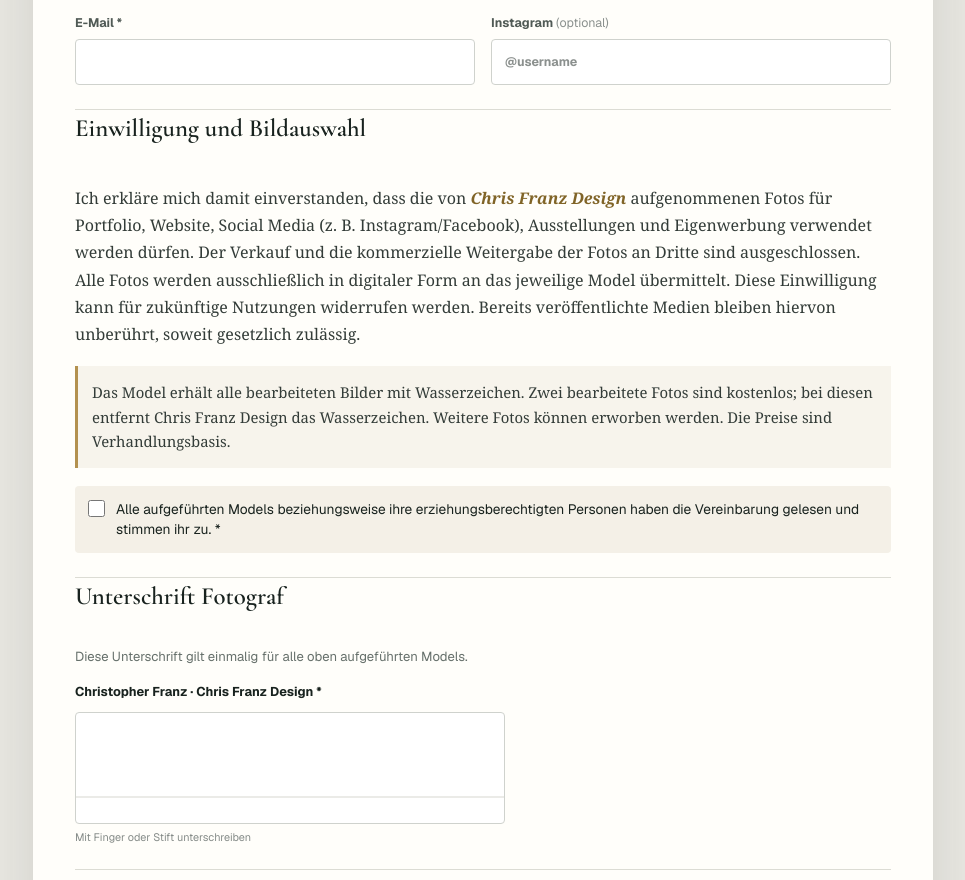
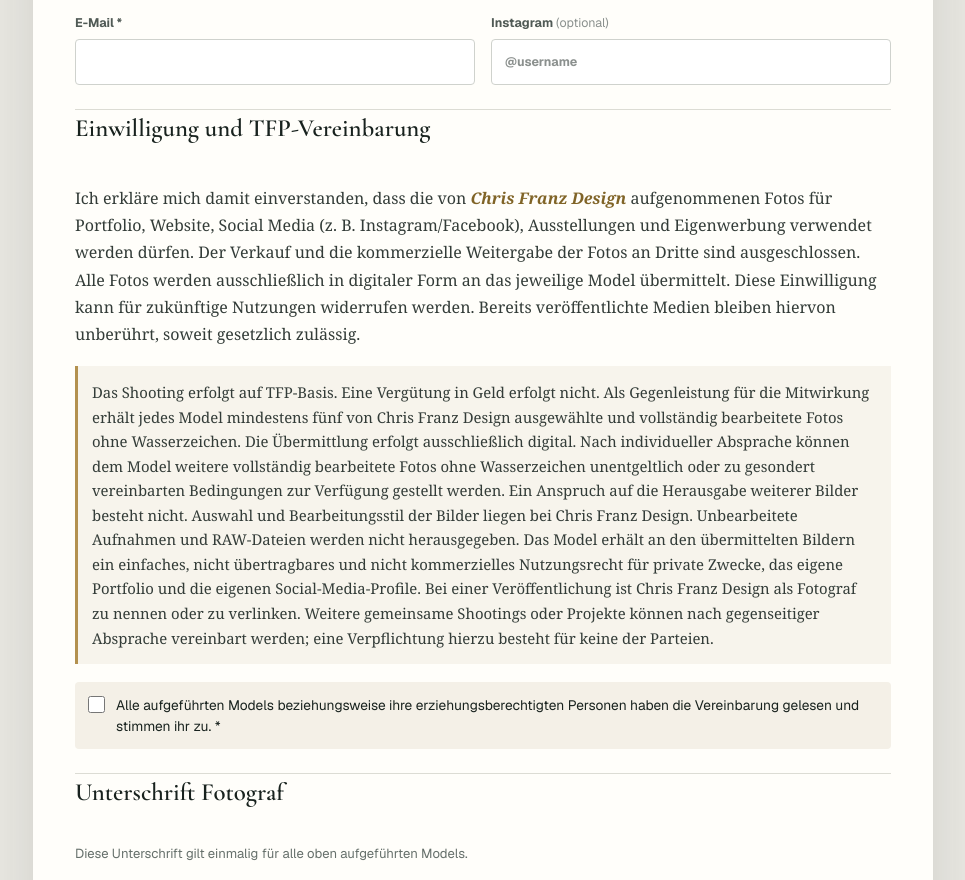
Before and after one commit to cranker84cf-droid/Model-Release, a Next.js app: page / in a window 1280 px wide. Shown: the part 822-1702 px from the top of the page, without its empty margins (157-1122 px from the left). Built offline with nearby package versions, Linux system fonts and the light colour scheme.

Commit message:
Add files via upload

```diff
--- a/app/page.tsx
+++ b/app/page.tsx
@@ -20,7 +20,7 @@ type ModelData = {
 };
 
 const consentText = "Ich erkläre mich damit einverstanden, dass die von Chris Franz Design aufgenommenen Fotos für Portfolio, Website, Social Media (z. B. Instagram/Facebook), Ausstellungen und Eigenwerbung verwendet werden dürfen. Der Verkauf und die kommerzielle Weitergabe der Fotos an Dritte sind ausgeschlossen. Alle Fotos werden ausschließlich in digitaler Form an das jeweilige Model übermittelt. Diese Einwilligung kann für zukünftige Nutzungen widerrufen werden. Bereits veröffentlichte Medien bleiben hiervon unberührt, soweit gesetzlich zulässig.";
-const imageTerms = "Das Model erhält alle bearbeiteten Bilder mit Wasserzeichen. Zwei bearbeitete Fotos sind kostenlos; bei diesen entfernt Chris Franz Design das Wasserzeichen. Weitere Fotos können erworben werden. Die Preise sind Verhandlungsbasis.";
+const imageTerms = "Das Shooting erfolgt auf TFP-Basis. Eine Vergütung in Geld erfolgt nicht. Als Gegenleistung für die Mitwirkung erhält jedes Model mindestens fünf von Chris Franz Design ausgewählte und vollständig bearbeitete Fotos ohne Wasserzeichen. Die Übermittlung erfolgt ausschließlich digital. Nach individueller Absprache können dem Model weitere vollständig bearbeitete Fotos ohne Wasserzeichen unentgeltlich oder zu gesondert vereinbarten Bedingungen zur Verfügung gestellt werden. Ein Anspruch auf die Herausgabe weiterer Bilder besteht nicht. Auswahl und Bearbeitungsstil der Bilder liegen bei Chris Franz Design. Unbearbeitete Aufnahmen und RAW-Dateien werden nicht herausgegeben. Das Model erhält an den übermittelten Bildern ein einfaches, nicht übertragbares und nicht kommerzielles Nutzungsrecht für private Zwecke, das eigene Portfolio und die eigenen Social-Media-Profile. Bei einer Veröffentlichung ist Chris Franz Design als Fotograf zu nennen oder zu verlinken. Weitere gemeinsame Shootings oder Projekte können nach gegenseitiger Absprache vereinbart werden; eine Verpflichtung hierzu besteht für keine der Parteien.";
 const emailPattern = /^[^\s@]+@[^\s@]+\.[^\s@]+$/;
 
 function newModel(index: number): ModelData {
@@ -180,7 +180,7 @@ export default function Home() {
     pdf.setFont("helvetica", "normal"); pdf.text(["Chris Franz Design · Christopher Franz", "Schlesische Straße 15 · 31008 Elze · design@chris-franz.de"], margin, 57);
     y = 70;
 
-    pdf.setFont("helvetica", "bold"); pdf.text("EINWILLIGUNG UND BILDAUSWAHL", margin, y); y += 6;
+    pdf.setFont("helvetica", "bold"); pdf.text("EINWILLIGUNG UND TFP-VEREINBARUNG", margin, y); y += 6;
     pdf.setFont("helvetica", "normal"); pdf.setFontSize(8.5);
     const consentLines = pdf.splitTextToSize(consentText.replace("Chris Franz Design", "CHRIS FRANZ DESIGN"), contentWidth);
     pdf.text(consentLines, margin, y, { lineHeightFactor: 1.3 }); y += consentLines.length * 3.8 + 3;
@@ -254,7 +254,7 @@ export default function Home() {
         </div>
       </fieldset>
 
-      <fieldset><legend>Einwilligung und Bildauswahl</legend><p className="copy">{consentText.split("Chris Franz Design")[0]}<em className="brand-name">Chris Franz Design</em>{consentText.split("Chris Franz Design")[1]}</p><p className="terms-copy">{imageTerms}</p><label className="check"><input type="checkbox" checked={consent} onChange={(event) => setConsent(event.target.checked)} required /><span>Alle aufgeführten Models beziehungsweise ihre erziehungsberechtigten Personen haben die Vereinbarung gelesen und stimmen ihr zu. *</span></label></fieldset>
+      <fieldset><legend>Einwilligung und TFP-Vereinbarung</legend><p className="copy">{consentText.split("Chris Franz Design")[0]}<em className="brand-name">Chris Franz Design</em>{consentText.split("Chris Franz Design")[1]}</p><p className="terms-copy">{imageTerms}</p><label className="check"><input type="checkbox" checked={consent} onChange={(event) => setConsent(event.target.checked)} required /><span>Alle aufgeführten Models beziehungsweise ihre erziehungsberechtigten Personen haben die Vereinbarung gelesen und stimmen ihr zu. *</span></label></fieldset>
 
       <fieldset><legend>Unterschrift Fotograf</legend><p className="field-intro">Diese Unterschrift gilt einmalig für alle oben aufgeführten Models.</p><div className="photographer-signature"><Signature label="Christopher Franz · Chris Franz Design" value={photographerSignature} onChange={setPhotographerSignature} /></div></fieldset>
       <div className="actions">{!ready && <div className="missing" role="status"><strong>Noch nicht vollständig</strong><span>Bitte ergänzen: {missing.join(", ")}.</span></div>}<button className="confirm" disabled={!ready}>Vereinbarung bestätigen & PDF speichern</button>{status && <p role="status" className="status">{status}</p>}</div>
```
